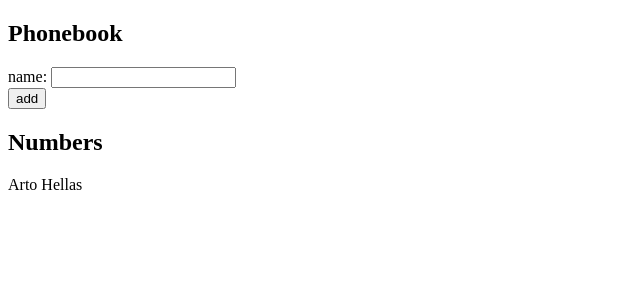
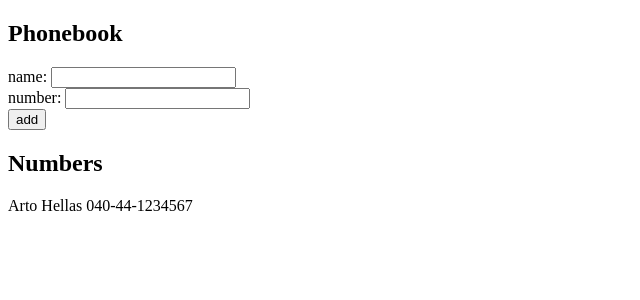
Before and after one commit to Antenni/fullstack, a React (Create React App) app in the folder part2/phonebook/: page / in a window 1280 px wide. Shown: the top 300 px of the page, without its empty margins (0-640 px from the left). Built offline with nearby package versions, Linux system fonts and the light colour scheme.

Commit message:
2.8 done

```diff
--- a/part2/phonebook/src/App.js
+++ b/part2/phonebook/src/App.js
@@ -3,20 +3,24 @@
 const App = () => {
 
   const [persons, setPersons] = useState([
-    { name: 'Arto Hellas' }])
+    { name: 'Arto Hellas',number: '040-44-1234567' }])
 
     const [newName, setNewName] = useState('')
+    const [newNumber, setNewNumber] = useState('')
 
   const addNewName = (event) => {
     setNewName(event.target.value)
   }
 
-  const addName = (event) => {
-    event.preventDefault()
+  const addNewNumber = (event) => {
+      setNewNumber(event.target.value)
+  }
+  const addAccount = (event) => {
+  event.preventDefault()
     var unique = persons.find(person => person.name === newName)
     if (typeof unique === 'undefined'){
 
-    const personName = {name: newName}
+    const personName = {name: newName, number: newNumber}
 
     setPersons(persons.concat(personName))
     setNewName('')
@@ -24,22 +28,27 @@
   else {
     window.alert(`${newName} is already added to the phonebook`)
   }
+  setNewName('')
+  setNewNumber('')
 }
 
   return (
     <div>
       <h2>Phonebook</h2>
-      <form onSubmit={addName}>
+      <form onSubmit={addAccount}>
         <div>
           name: <input value={newName} onChange={addNewName} />
         </div>
+        <div>
+        number: <input value={newNumber} onChange={addNewNumber}/>
+      </div>
         <div>
           <button type="submit">add</button>
         </div>
       </form>
       <h2>Numbers</h2>
       {persons.map((person,p) =>
-      <div key={p}>{person.name}</div>)}
+      <div key={p}>{person.name} {person.number}</div>)}
     </div>
   )
 }
```
